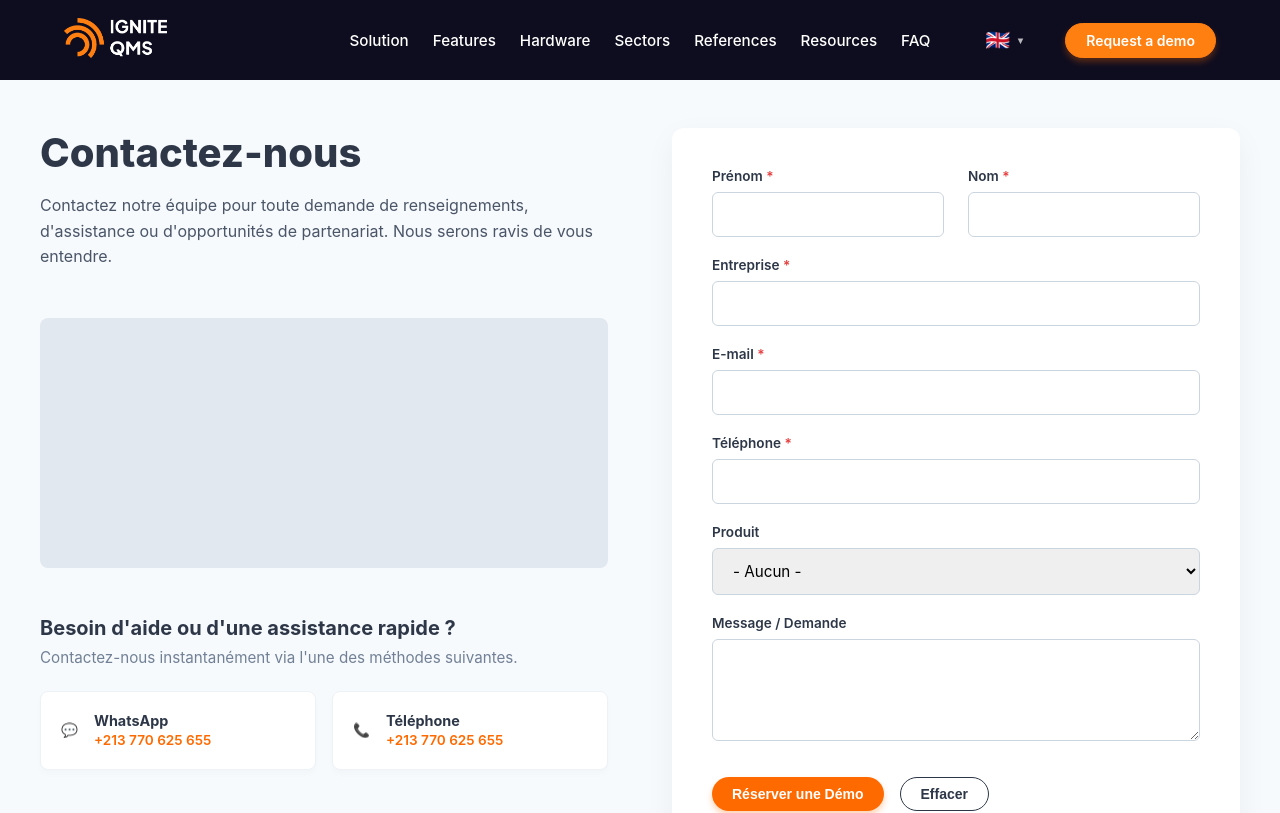
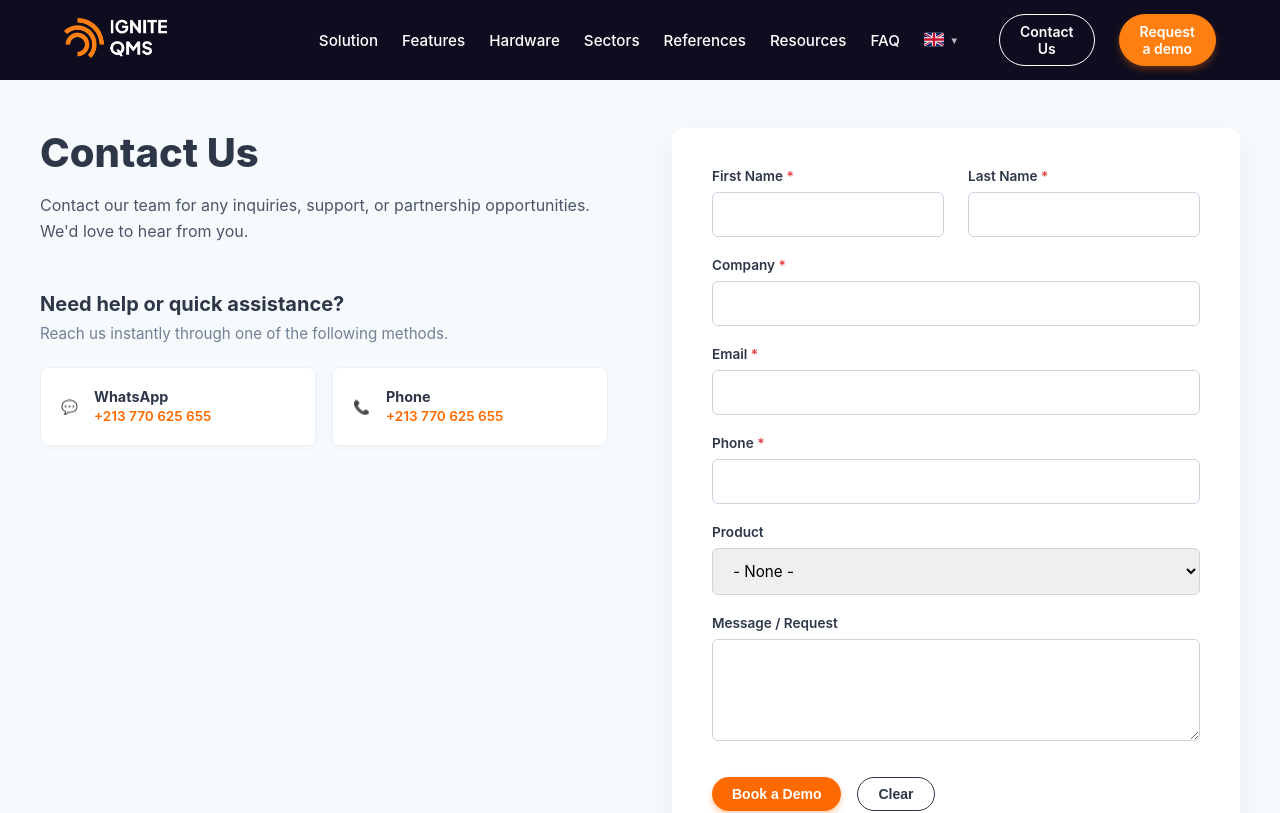
Before and after one commit to UrGuyAhmed/ignite-qms-redesign, a React (Vite) app: page /contact in a window 1280 px wide. Shown: the top 813 px of the page. Built offline with nearby package versions, Linux system fonts and the light colour scheme.

Commit message:
changed the flags from emojis to using a pack removed unnec btn in Solution redirected a path of some btns added translation to ContactPage

```diff
--- a/package.json
+++ b/package.json
@@ -14,6 +14,7 @@
   },
   "dependencies": {
     "aos": "^2.3.4",
+    "country-flag-icons": "^1.6.20",
     "i18next": "^26.3.1",
     "i18next-browser-languagedetector": "^8.2.1",
     "react": "^19.2.7",
--- a/src/components/Navbar.css
+++ b/src/components/Navbar.css
@@ -78,6 +78,32 @@
 .navbar .btn.navbar-btn-secondary:hover {
   background-color: var(--primary-white);
   color: var(--primary-dark);
+}
+
+/* --- Secondary Button (Contact Us) --- */
+.navbar .btn.btn--secondary {
+  color: var(--primary-white);
+  border: 1px solid var(--primary-white);
+  background-color: transparent;
+  transition: all var(--transition-speed) ease;
+}
+
+.navbar .btn.btn--secondary:hover {
+  background-color: var(--primary-white);
+  color: var(--primary-dark);
+}
+
+/* Mobile drawer version: dark text on white drawer background */
+.mobile-drawer__contact .btn.btn--secondary {
+  color: var(--primary-dark);
+  border: 1px solid var(--primary-dark);
+  background-color: transparent;
+  transition: all var(--transition-speed) ease;
+}
+
+.mobile-drawer__contact .btn.btn--secondary:hover {
+  background-color: var(--primary-dark);
+  color: var(--primary-white);
 }
 
 /* --- Primary Button --- */
--- a/src/components/Navbar.jsx
+++ b/src/components/Navbar.jsx
@@ -1,6 +1,7 @@
 import React, { useState, useEffect } from 'react';
 import { Link } from 'react-router-dom';
 import { useTranslation } from 'react-i18next';
+import { FR, GB, DZ } from 'country-flag-icons/react/3x2';
 import QMSLogo from '../assets/logo/QMSLogo.png';
 import './Navbar.css';
 
@@ -13,11 +14,11 @@ const Navbar = () => {
   // Safely get the current language (fallback to 'FR' if not set yet)
   const currentLang = (i18n.language || 'fr').substring(0, 2).toUpperCase();
 
-  // Flag map
+  // SVG flag components instead of emoji
   const flags = {
-    FR: '🇫🇷',
-    AR: '🇩🇿',
-    EN: '🇬🇧'
+    FR: FR,
+    AR: DZ,
+    EN: GB
   };
 
   // Handle scroll effect
@@ -43,6 +44,8 @@ const Navbar = () => {
     i18n.changeLanguage(langCode.toLowerCase());
     setIsLangOpen(false);
   };
+
+  const CurrentFlag = flags[currentLang];
 
   return (
     <>
@@ -80,24 +83,32 @@ const Navbar = () => {
                 className="lang-toggle"
                 onClick={() => setIsLangOpen(!isLangOpen)}
               >
-                <span className="flag-icon">{flags[currentLang] || '🌍'}</span>
+                <span className="flag-icon">
+                  {CurrentFlag && <CurrentFlag title={currentLang} style={{ width: '20px', height: '15px', borderRadius: '2px' }} />}
+                </span>
                 <span className="arrow">▼</span>
               </button>
 
               {isLangOpen && (
                 <ul className="lang-menu">
-                  {Object.keys(flags).map(lang => (
+                  {Object.keys(flags).map(lang => {
+                    const FlagComp = flags[lang];
+                    return (
                       <li key={lang}>
                         <button onClick={() => changeLanguage(lang)}>
-                        <span className="flag-icon">{flags[lang]}</span> {lang}
+                          <span className="flag-icon">
+                            <FlagComp title={lang} style={{ width: '20px', height: '15px', borderRadius: '2px' }} />
+                          </span> {lang}
                         </button>
                       </li>
-                  ))}
+                    );
+                  })}
                 </ul>
               )}
             </div>
 
-            <Link to="/contact" className="btn btn--primary">{t('cta.demo')}</Link>
+            <Link to="/contact" className="btn btn--secondary">{t('nav.contact_us', 'Contact Us')}</Link>
+            <a href="/#contacts" className="btn btn--primary">{t('cta.demo')}</a>
           </div>
 
           <button className="burger-btn mobile-only" onClick={() => setIsDrawerOpen(true)}>
@@ -124,22 +135,29 @@ const Navbar = () => {
           <div className="mobile-drawer__contact">
             {/* Mobile Language Selector */}
             <div className="mobile-drawer__lang">
-              {Object.keys(flags).map((lang) => (
+              {Object.keys(flags).map((lang) => {
+                const FlagComp = flags[lang];
+                return (
                   <React.Fragment key={lang}>
                     <button
                       className={`lang-btn ${currentLang === lang ? 'active' : ''}`}
                       onClick={() => changeLanguage(lang)}
                     >
-                    {flags[lang]}
+                      <FlagComp title={lang} style={{ width: '22px', height: '16px', borderRadius: '2px' }} />
                     </button>
                     {lang !== 'EN' && <span className="lang-separator">|</span>}
                   </React.Fragment>
-              ))}
+                );
+              })}
             </div>
 
-            <Link to="/contact" className="btn btn--primary" style={{ width: '100%', textAlign: 'center', marginBottom: '1rem' }} onClick={() => setIsDrawerOpen(false)}>
+            <Link to="/contact" className="btn btn--secondary" style={{ width: '100%', textAlign: 'center', marginBottom: '1rem' }} onClick={() => setIsDrawerOpen(false)}>
+              {t('nav.contact_us', 'Contact Us')}
+            </Link>
+
+            <a href="/#contacts" className="btn btn--primary" style={{ width: '100%', textAlign: 'center', marginBottom: '1rem' }} onClick={() => setIsDrawerOpen(false)}>
               {t('cta.demo')}
-            </Link>
+            </a>
 
             <a href="tel:+213770625655" className="contact-link">📞 +213 770 625 655</a>
             <a href="mailto:info@igniteae.com" className="contact-link">✉️ info@igniteae.com</a>
--- a/src/components/Solution.jsx
+++ b/src/components/Solution.jsx
@@ -36,8 +36,7 @@ const Solution = () => {
             </p>
 
             <div className="hero-actions" data-aos="fade-up" data-aos-delay="300">
-              <button className="btn-primary">{t('hero.cta_primary', "Tester la démo gratuitement")}</button>
-              <button className="btn-secondary dark-mode-btn">{t('hero.cta_secondary', "Demander une présentation")}</button>
+              <a href="#contacts" className="btn-primary">{t('hero.cta_primary', "Demander une démo")}</a>
             </div>
 
             <div className="hero-trust" data-aos="fade-up" data-aos-delay="400">
--- a/src/i18n.js
+++ b/src/i18n.js
@@ -12,7 +12,8 @@ const resources = {
         sectors: "Secteurs",
         references: "Références",
         resources: "Ressources",
-        faq: "FAQ"
+        faq: "FAQ",
+        contact_us: "Contactez-nous"
       },
       cta: {
         demo: "Demander une démo",
@@ -22,7 +23,7 @@ const resources = {
         eyebrow: "SYSTÈME DE GESTION DE FILES D'ATTENTE",
         title: "Transformez chaque attente en une expérience fluide et maîtrisée.",
         subtitle: "Ignite QMS centralise l'accueil, l'orientation, l'appel des visiteurs et l'analyse de vos performances dans une solution complète, personnalisable et déployée localement en Algérie.",
-        cta_primary: "Tester la démo gratuitement",
+        cta_primary: "Demander une démo",
         cta_secondary: "Demander une présentation",
         trust_points: [
           "Solution personnalisable",
@@ -341,6 +342,29 @@ const resources = {
         c3_desc: "Visualisez en temps réel l'état de toutes vos files actives, et affectez dynamiquement vos agents selon l'affluence de chaque guichet.",
         c4_title: "Traçabilité complète",
         c4_desc: "Conservez un journal détaillé de chaque interaction. Analysez l'historique complet pour optimiser vos opérations et réduire les temps d'attente."
+      },
+      contact_page: {
+        title: "Contactez-nous",
+        subtitle: "Contactez notre équipe pour toute demande de renseignements, d'assistance ou d'opportunités de partenariat. Nous serons ravis de vous entendre.",
+        support_title: "Besoin d'aide ou d'une assistance rapide ?",
+        support_desc: "Contactez-nous instantanément via l'une des méthodes suivantes.",
+        whatsapp_label: "WhatsApp",
+        phone_label: "Téléphone",
+        form: {
+          first_name: "Prénom",
+          last_name: "Nom",
+          company: "Entreprise",
+          email: "E-mail",
+          phone: "Téléphone",
+          product: "Produit",
+          product_none: "- Aucun -",
+          product_software: "Ignite QMS Logiciel",
+          product_kiosks: "Bornes Interactives",
+          product_screens: "Écrans d'Affichage",
+          message: "Message / Demande",
+          submit: "Réserver une Démo",
+          reset: "Effacer"
+        }
       }
     }
   },
@@ -354,7 +378,8 @@ const resources = {
         sectors: "Sectors",
         references: "References",
         resources: "Resources",
-        faq: "FAQ"
+        faq: "FAQ",
+        contact_us: "Contact Us"
       },
       cta: {
         demo: "Request a demo",
@@ -364,7 +389,7 @@ const resources = {
         eyebrow: "QUEUE MANAGEMENT SYSTEM",
         title: "Transform every wait into a seamless and controlled experience.",
         subtitle: "Ignite QMS centralizes reception, orientation, visitor calling, and performance analysis into a complete, customizable solution deployed locally.",
-        cta_primary: "Try the demo for free",
+        cta_primary: "Request a demo",
         cta_secondary: "Request a presentation",
         trust_points: [
           "Customizable solution",
@@ -686,6 +711,29 @@ const resources = {
         c3_desc: "View the real-time status of all your active queues, and dynamically assign agents based on the traffic at each counter.",
         c4_title: "Complete Traceability",
         c4_desc: "Keep a detailed log of every interaction. Analyze the full history to optimize your operations and reduce wait times."
+      },
+      contact_page: {
+        title: "Contact Us",
+        subtitle: "Contact our team for any inquiries, support, or partnership opportunities. We'd love to hear from you.",
+        support_title: "Need help or quick assistance?",
+        support_desc: "Reach us instantly through one of the following methods.",
+        whatsapp_label: "WhatsApp",
+        phone_label: "Phone",
+        form: {
+          first_name: "First Name",
+          last_name: "Last Name",
+          company: "Company",
+          email: "Email",
+          phone: "Phone",
+          product: "Product",
+          product_none: "- None -",
+          product_software: "Ignite QMS Software",
+          product_kiosks: "Interactive Kiosks",
+          product_screens: "Display Screens",
+          message: "Message / Request",
+          submit: "Book a Demo",
+          reset: "Clear"
+        }
       }
     }
   },
@@ -699,7 +747,8 @@ const resources = {
         sectors: "القطاعات",
         references: "المراجع",
         resources: "الموارد",
-        faq: "الأسئلة الشائعة"
+        faq: "الأسئلة الشائعة",
+        contact_us: "اتصل بنا"
       },
       cta: {
         demo: "اطلب عرضاً",
@@ -709,7 +758,7 @@ const resources = {
         eyebrow: "نظام إدارة طوابير الانتظار",
         title: "حوّل كل انتظار إلى تجربة سلسة ومحكمة.",
         subtitle: "يقوم نظام Ignite QMS بمركزة الاستقبال والتوجيه واستدعاء الزوار وتحليل أدائك في حل متكامل وقابل للتخصيص يتم نشره محلياً في الجزائر.",
-        cta_primary: "جرب النسخة التجريبية مجاناً",
+        cta_primary: "اطلب عرضاً",
         cta_secondary: "اطلب عرضاً تقديمياً",
         trust_points: [
           "حل قابل للتخصيص",
@@ -1031,6 +1080,29 @@ const resources = {
         c3_desc: "اعرض الحالة في الوقت الفعلي لجميع طوابيرك النشطة، وقم بتعيين الوكلاء ديناميكيًا بناءً على الازدحام في كل شباك.",
         c4_title: "تتبع كامل",
         c4_desc: "احتفظ بسجل مفصل لكل تفاعل. قم بتحليل السجل الكامل لتحسين عملياتك وتقليل أوقات الانتظار."
+      },
+      contact_page: {
+        title: "اتصل بنا",
+        subtitle: "تواصل مع فريقنا لأي استفسارات أو دعم أو فرص شراكة. يسعدنا التواصل معك.",
+        support_title: "هل تحتاج إلى مساعدة سريعة؟",
+        support_desc: "تواصل معنا فورياً عبر إحدى الطرق التالية.",
+        whatsapp_label: "واتساب",
+        phone_label: "الهاتف",
+        form: {
+          first_name: "الاسم الأول",
+          last_name: "اللقب",
+          company: "الشركة",
+          email: "البريد الإلكتروني",
+          phone: "الهاتف",
+          product: "المنتج",
+          product_none: "- لا شيء -",
+          product_software: "برنامج Ignite QMS",
+          product_kiosks: "أكشاك تفاعلية",
+          product_screens: "شاشات عرض",
+          message: "الرسالة / الطلب",
+          submit: "احجز عرضاً تجريبياً",
+          reset: "مسح"
+        }
       }
     }
   }
--- a/src/pages/ContactPage.jsx
+++ b/src/pages/ContactPage.jsx
@@ -1,9 +1,12 @@
 import React from 'react';
+import { useTranslation } from 'react-i18next';
 import Navbar from '../components/Navbar';
 import Footer from '../components/Footer';
 import './ContactPage.css';
 
 const ContactPage = () => {
+  const { t } = useTranslation();
+
   return (
     <div className="page-wrapper">
       <Navbar />
@@ -13,32 +16,27 @@ const ContactPage = () => {
 
           {/* Left Column: Info & Support */}
           <div className="contact-info-col">
-            <h1 className="contact-title">Contactez-nous</h1>
+            <h1 className="contact-title">{t('contact_page.title')}</h1>
             <p className="contact-subtitle">
-              Contactez notre équipe pour toute demande de renseignements, d'assistance ou d'opportunités de partenariat. Nous serons ravis de vous entendre.
+              {t('contact_page.subtitle')}
             </p>
 
-            {/* Placeholder for the device image from your screenshot */}
-            <div className="contact-image-placeholder">
-              {/* <img src={devicesImage} alt="Ignite QMS Devices" /> */}
-            </div>
-
             <div className="quick-support">
-              <h3>Besoin d'aide ou d'une assistance rapide ?</h3>
-              <p>Contactez-nous instantanément via l'une des méthodes suivantes.</p>
+              <h3>{t('contact_page.support_title')}</h3>
+              <p>{t('contact_page.support_desc')}</p>
 
               <div className="support-cards">
                 <a href="https://wa.me/213000000000" className="support-card">
                   <span className="icon whatsapp-icon">💬</span>
                   <div>
-                    <strong>WhatsApp</strong>
+                    <strong>{t('contact_page.whatsapp_label')}</strong>
                     <span>+213 770 625 655</span>
                   </div>
                 </a>
                 <a href="tel:+213000000000" className="support-card">
                   <span className="icon phone-icon">📞</span>
                   <div>
-                    <strong>Téléphone</strong>
+                    <strong>{t('contact_page.phone_label')}</strong>
                     <span>+213 770 625 655</span>
                   </div>
                 </a>
@@ -52,48 +50,48 @@ const ContactPage = () => {
               <form onSubmit={(e) => e.preventDefault()}>
                 <div className="form-row">
                   <div className="form-group">
-                    <label>Prénom <span className="req">*</span></label>
+                    <label>{t('contact_page.form.first_name')} <span className="req">*</span></label>
                     <input type="text" required />
                   </div>
                   <div className="form-group">
-                    <label>Nom <span className="req">*</span></label>
+                    <label>{t('contact_page.form.last_name')} <span className="req">*</span></label>
                     <input type="text" required />
                   </div>
                 </div>
 
                 <div className="form-group">
-                  <label>Entreprise <span className="req">*</span></label>
+                  <label>{t('contact_page.form.company')} <span className="req">*</span></label>
                   <input type="text" required />
                 </div>
 
                 <div className="form-group">
-                  <label>E-mail <span className="req">*</span></label>
+                  <label>{t('contact_page.form.email')} <span className="req">*</span></label>
                   <input type="email" required />
                 </div>
 
                 <div className="form-group">
-                  <label>Téléphone <span className="req">*</span></label>
+                  <label>{t('contact_page.form.phone')} <span className="req">*</span></label>
                   <input type="tel" required />
                 </div>
 
                 <div className="form-group">
-                  <label>Produit</label>
+                  <label>{t('contact_page.form.product')}</label>
                   <select>
-                    <option>- Aucun -</option>
-                    <option>Ignite QMS Logiciel</option>
-                    <option>Bornes Interactives</option>
-                    <option>Écrans d'Affichage</option>
+                    <option>{t('contact_page.form.product_none')}</option>
+                    <option>{t('contact_page.form.product_software')}</option>
+                    <option>{t('contact_page.form.product_kiosks')}</option>
+                    <option>{t('contact_page.form.product_screens')}</option>
                   </select>
                 </div>
 
                 <div className="form-group">
-                  <label>Message / Demande</label>
+                  <label>{t('contact_page.form.message')}</label>
                   <textarea rows="4"></textarea>
                 </div>
 
                 <div className="form-actions">
-                  <button type="submit" className="btn btn--primary">Réserver une Démo</button>
-                  <button type="reset" className="btn btn--secondary">Effacer</button>
+                  <button type="submit" className="btn btn--primary">{t('contact_page.form.submit')}</button>
+                  <button type="reset" className="btn btn--secondary">{t('contact_page.form.reset')}</button>
                 </div>
               </form>
             </div>
```
Also changed, not shown: 1 other file (tests, documents, lock files or other folders). Lines whose indentation alone changed are shown as unchanged.
